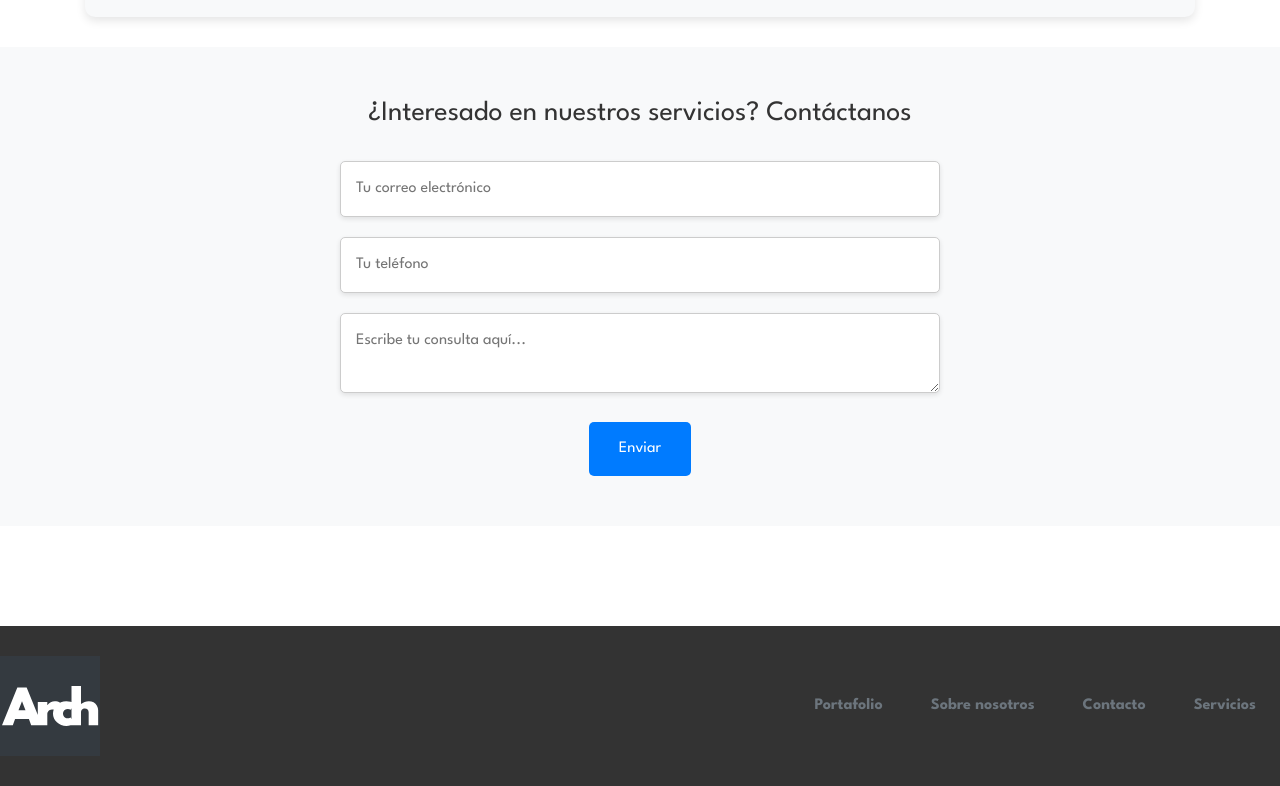
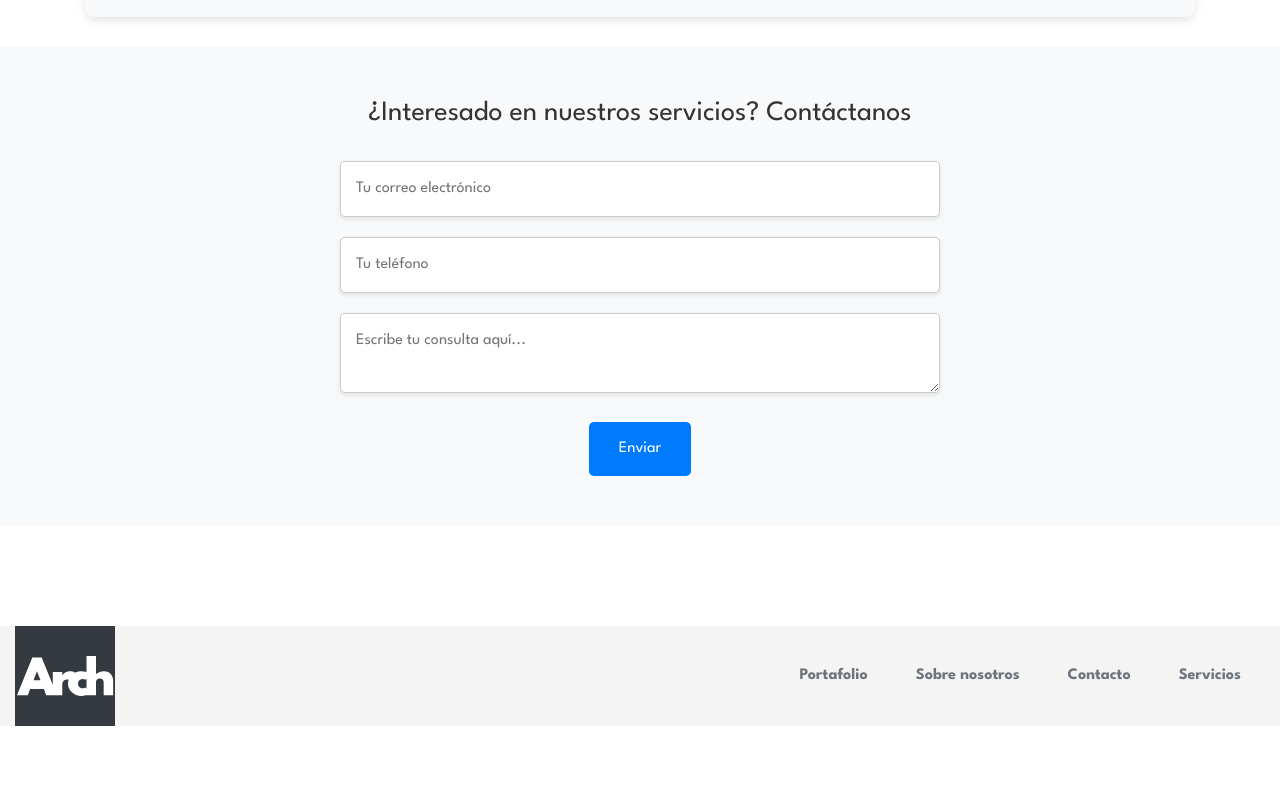
Before and after one commit to MarlonMontenegro/Desafio1-UDB, a website: page servicios.html in a window 1280 px wide. Shown: the part 1994-2780 px from the top of the page. After the commit the page ends 2720 px from the top, so only its background shows below. Drawn offline with nearby package versions, Linux system fonts and the light colour scheme.

Commit message:
Borro class .footer ya que se reemplaza el footer inicial por el nuevo

```diff
--- a/servicios.html
+++ b/servicios.html
@@ -202,12 +202,6 @@
             padding-right: 20px;
         }
 
-        .footer {
-            background-color: #333;
-            color: #fff;
-            padding: 30px 0;
-        }
-
         /* Formulario Call to Action */
         .cta-section {
             background-color: #f8f9fa;
```
